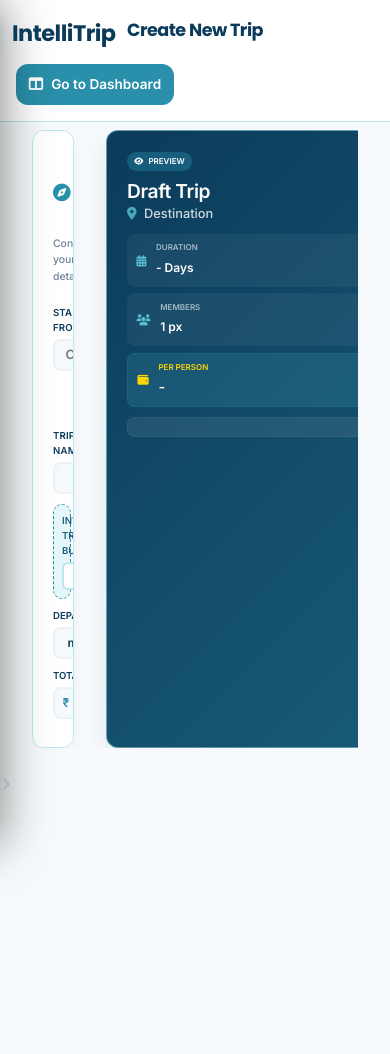
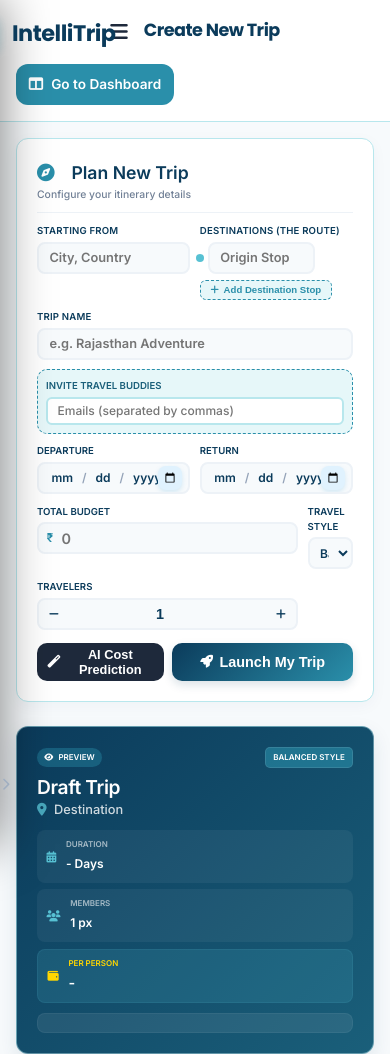
Before and after one commit to rizshabh/intellitrip, a plain HTML site: page frontend/create-trip.html in a window 390 px wide. Shown: the top 1054 px of the page. Before the commit the page ends 844 px from the top, so only its background shows below. Drawn offline with Linux system fonts and the light colour scheme; no server answers.

Commit message:
style: fix mobile layout on Create Trip and Trip Planner pages by stacking grid columns and styling headers

```diff
--- a/frontend/create-trip.html
+++ b/frontend/create-trip.html
@@ -107,6 +107,39 @@
       display: flex;
       flex-direction: column;
       overflow: hidden;
+    }
+
+    @media (max-width: 992px) {
+      .main-content {
+        margin-left: 0 !important;
+        height: auto !important;
+        overflow-y: auto !important;
+      }
+      body {
+        overflow-y: auto !important;
+        height: auto !important;
+      }
+      .create-trip-container {
+        padding: 1rem !important;
+        height: auto !important;
+        overflow-y: auto !important;
+      }
+      .create-trip-grid {
+        grid-template-columns: 1fr !important;
+        height: auto !important;
+        overflow: visible !important;
+        gap: 1.5rem !important;
+      }
+      .scrollable-card {
+        height: auto !important;
+        overflow-y: visible !important;
+      }
+      #mobileMenuBtn {
+        display: block !important;
+      }
+      .top-bar-right {
+        margin-left: auto;
+      }
     }
 
     /* Autocomplete Styles */
@@ -296,7 +329,11 @@
   <main class="main-content">
     <!-- Top Bar -->
     <header class="top-bar">
-      <div class="top-bar-left">
+      <div class="top-bar-left" style="display: flex; align-items: center;">
+        <button class="mobile-menu-btn" id="mobileMenuBtn"
+          style="display: none; background: none; border: none; font-size: 1.25rem; color: #1e293b; cursor: pointer; margin-right: 1rem;">
+          <i class="fas fa-bars"></i>
+        </button>
         <div class="page-title">
           <h1>Create New Trip</h1>
           <p class="page-subtitle">Plan your next adventure</p>
```
Also changed, not shown: frontend/planner.js (+53 -0 lines).
